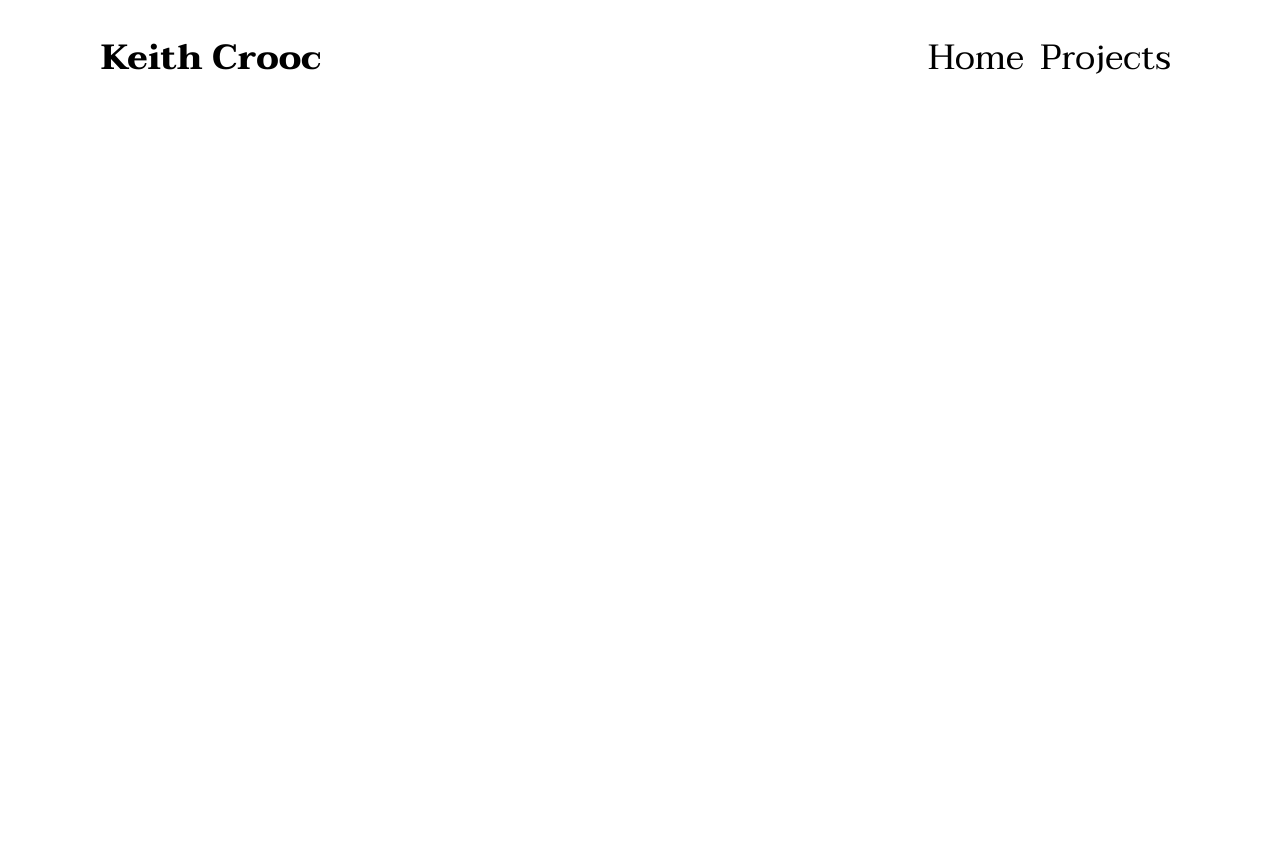
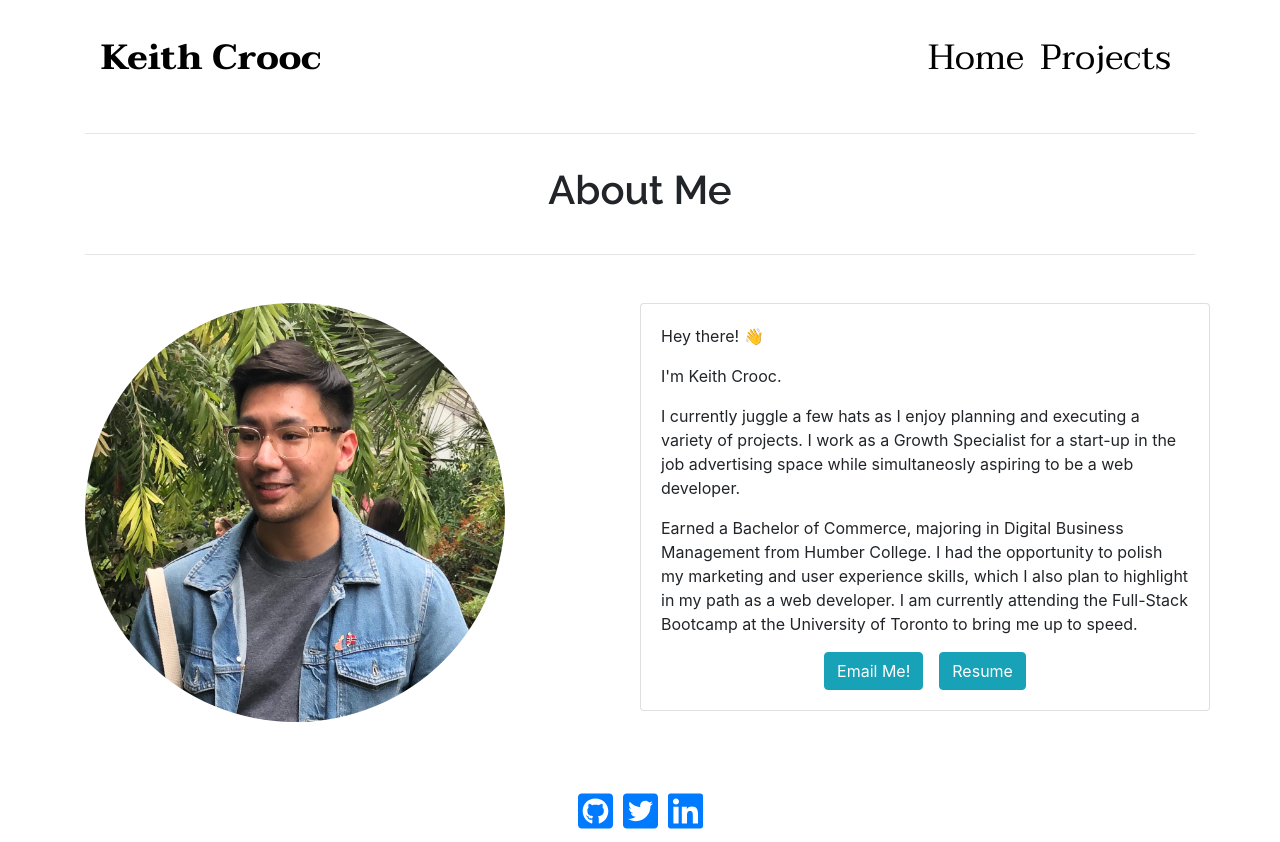
Before and after one commit to keithyyy/React-Portfolio, a React (Create React App) app: page / in a window 1280 px wide. Before the commit the page ends 800 px from the top, so only its background shows below. Built offline with nearby package versions, Linux system fonts and the light colour scheme.

Commit message:
deploying again

```diff
--- a/src/App.js
+++ b/src/App.js
@@ -12,8 +12,8 @@ function App() {
     <Router>
       <div className="container main">
         <Navbar />
-        <Route exact path="#/" component={Home} />
-        <Route exact path="#/projects" component={Projects} />
+        <Route exact path="/" component={Home} />
+        <Route exact path="/projects" component={Projects} />
 
 
       </div>
```
